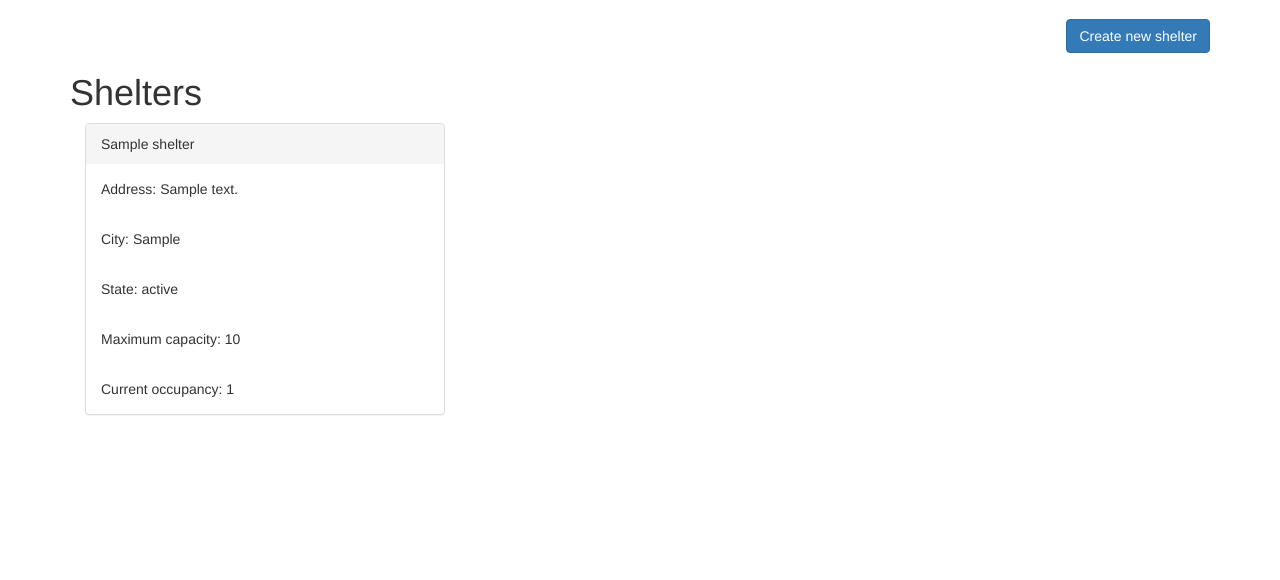
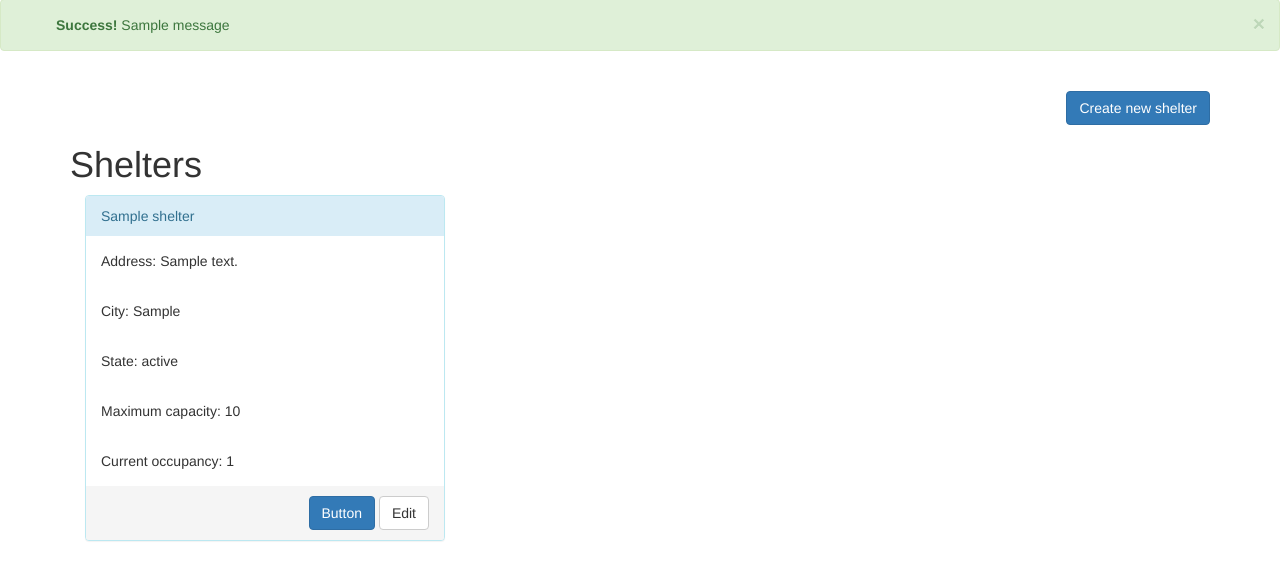
Before and after one commit to iraquitan/udacity-fsnd-puppy-shelter, a Flask app: page /shelters in a window 1280 px wide. Shown: the part 51-631 px from the top of the page. Run offline with Flask 2, Linux system fonts and the light colour scheme; tables that the repository leaves empty hold one stand-in row (values such as "Sample post"); one stand-in notice (Sample message) is shown; some libraries are stand-ins or nearby versions.

Commit message:
feat: Add alerts and minor changes to template

```diff
--- a/templates/shelters.html
+++ b/templates/shelters.html
@@ -38,6 +38,18 @@
         </div><!--/.nav-collapse -->
       </div>
 </nav>
+{% with messages = get_flashed_messages() %}
+{% if messages %}
+    <div class="alert alert-success alert-dismissible" role="alert">
+        <ul>
+            {% for message in messages %}
+                <button type="button" class="close" data-dismiss="alert" aria-label="Close"><span aria-hidden="true">&times;</span></button>
+                <strong>Success!</strong> {{ message }}
+            {% endfor %}
+        </ul>
+    </div>
+{% endif %}
+{% endwith %}
 <div class="container">
     <br>
     <div class="row text-right">
@@ -53,13 +65,14 @@
             {% for shelter in shelters %}
                 <div class="col-sm-6 col-md-4">
                     <div class="panel-group">
-                      <div class="panel panel-default">
+                      <div class="panel panel-info">
                           <div class="panel-heading">{{ shelter.name }}</div>
                           <div class="panel-body">Address: {{ shelter.address }}</div>
                           <div class="panel-body">City: {{ shelter.city }}</div>
                           <div class="panel-body">State: {{ shelter.state }}</div>
                           <div class="panel-body">Maximum capacity: {{ shelter.maximum_capacity }}</div>
                           <div class="panel-body">Current occupancy: {{ shelter.current_occupancy }}</div>
+                          <div class="panel-footer text-right"><a href="#" class="btn btn-primary" role="button">Button</a> <a href="{{ url_for('edit_shelter', shelter_id=shelter.id) }}" class="btn btn-default" role="button">Edit</a></div>
                       </div>
                     </div>
                 </div>
```
